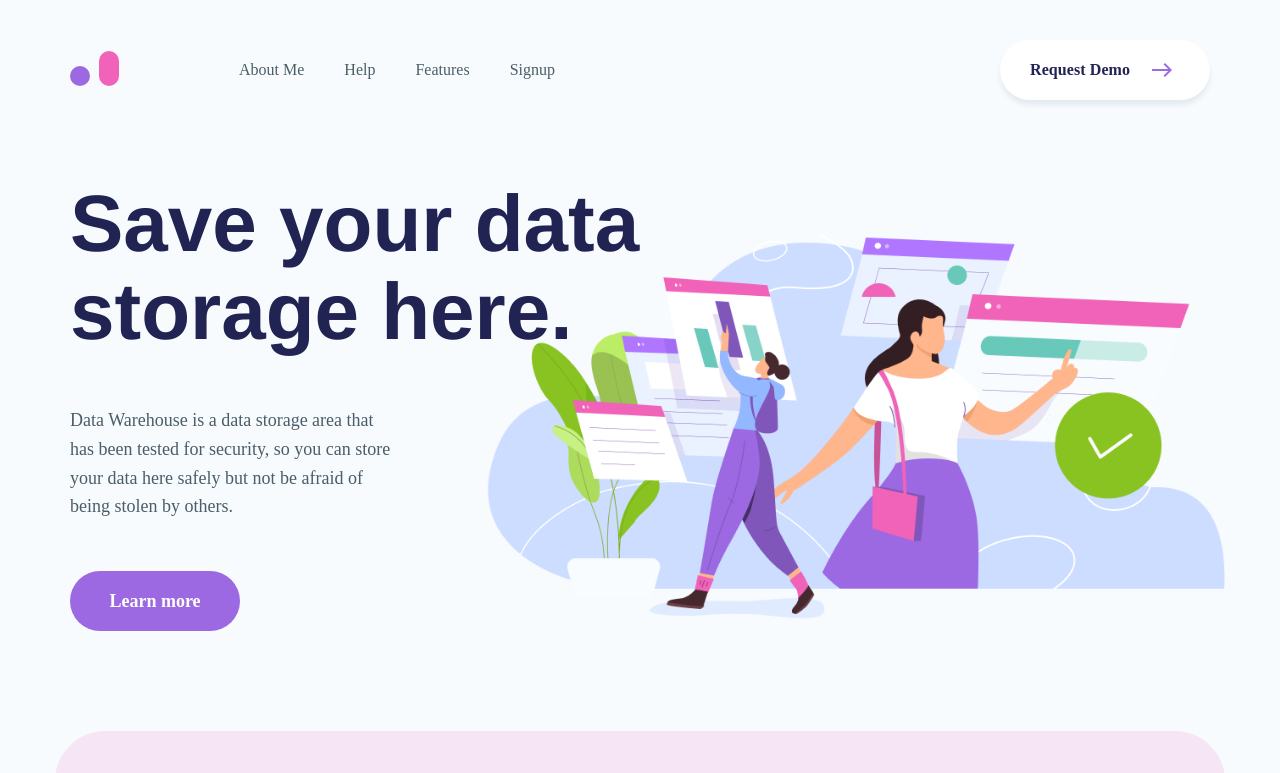
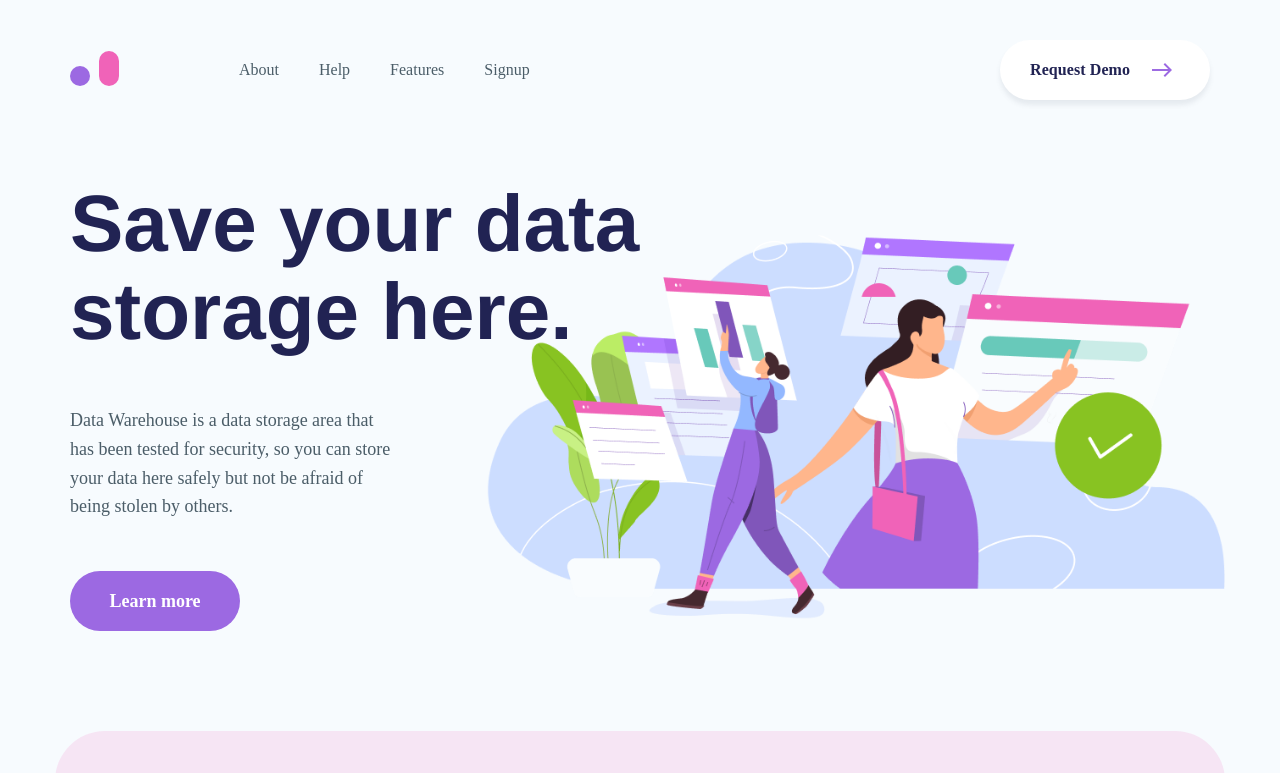
Before and after one commit to ruhulamin77/slab-shot-figma-to-html, a plain HTML site: page index.html in a window 1280 px wide. Shown: the top 773 px of the page. Drawn offline with Linux system fonts and the light colour scheme.

Commit message:
about me

```diff
--- a/index.html
+++ b/index.html
@@ -26,7 +26,7 @@
                 </div>
                 <nav class="nav_menu">
                     <ul>
-                        <li><a href="">About Me</a></li>
+                        <li><a href="">About</a></li>
                         <li><a href="">Help</a></li>
                         <li><a href="">Features</a></li>
                         <li><a href="">Signup</a></li>
```
